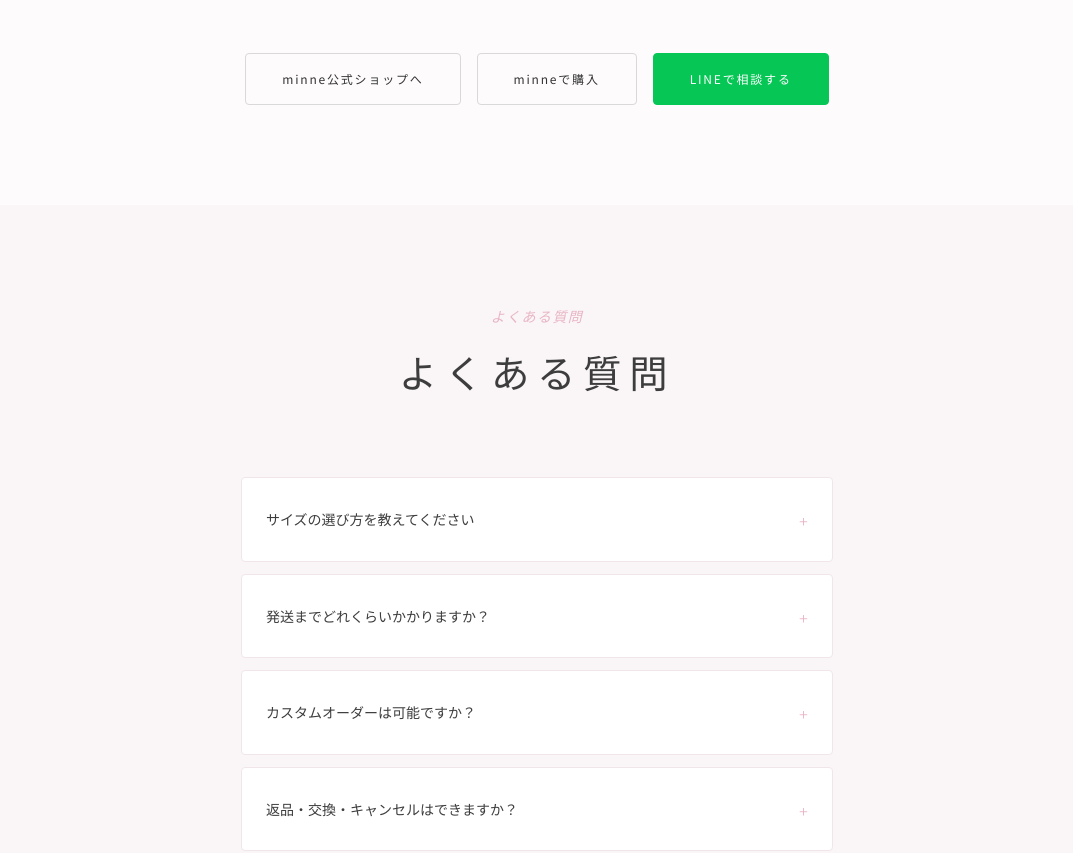
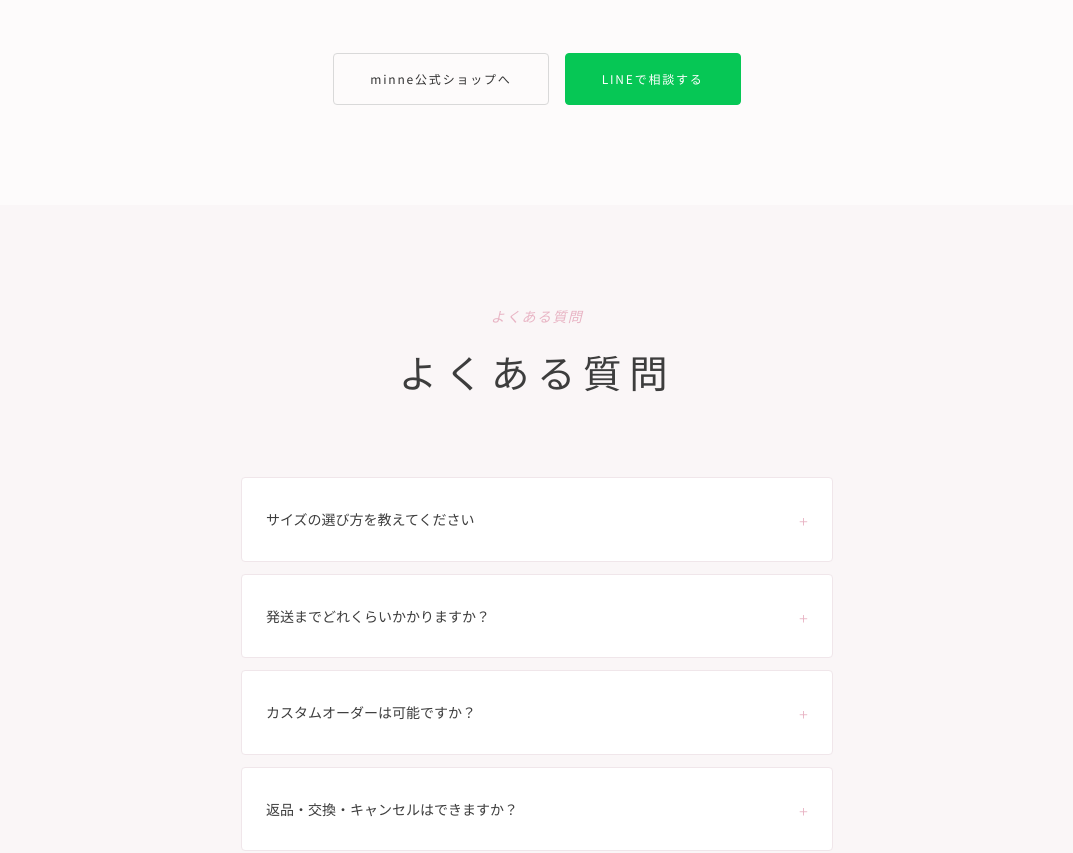
Before and after one commit to daart-nail/daart-homepage, a plain HTML site: page index.html in a window 1280 px wide. Shown: the part 3878-4731 px from the top of the page, without its empty margins (103-1176 px from the left). Drawn offline with nearby package versions, Linux system fonts and the light colour scheme.

Commit message:
minne購入ボタンを削除

```diff
--- a/index.html
+++ b/index.html
@@ -237,7 +237,6 @@
           </div>
           <div class="order__links">
             <a href="https://minne.com/@akitan13" class="btn btn-outline" target="_blank" rel="noopener noreferrer">minne公式ショップへ</a>
-<a href="https://minne.com/@akitan13" class="btn btn-outline" target="_blank" rel="noopener noreferrer">minneで購入</a>
 <a href="https://line.me/R/ti/p/@203avimp" class="btn btn-line" target="_blank" rel="noopener noreferrer">LINEで相談する</a>
           </div>
         </div>
```
